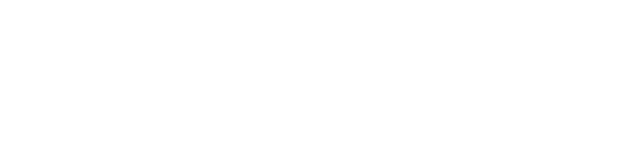
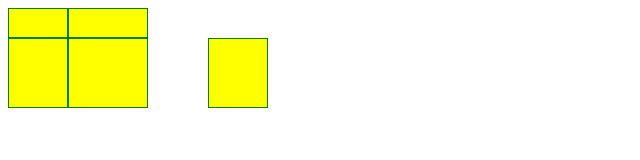
Before and after one commit to dmitriysaleba/turing_task_jul, a plain HTML site: page livecoding_3week_day3/index.html in a window 1280 px wide. Shown: the whole page, without its empty margins (0-640 px from the left). Drawn offline with Linux system fonts and the light colour scheme.

Commit message:
initial commit

```diff
--- a/livecoding_3week_day3/index.css
+++ b/livecoding_3week_day3/index.css
@@ -1 +1,15 @@
-dasdsa1dsa
+
+.container-2{
+    display:grid;
+    grid-template-columns:60px 80px 60px 60px 60px;
+    grid-template-rows: 30px 70px;
+    grid-auto-flow:column;
+}
+.container-2>div{
+    background-color: yellow;
+    border:1px solid green;
+}
+.elem-1{
+    grid-column:4;
+    grid-row:2;
+}
--- a/livecoding_3week_day3/index.html
+++ b/livecoding_3week_day3/index.html
@@ -6,6 +6,18 @@
     <link href="index.css" rel="stylesheet">
 </head>
 <body>
-
+<div class="container-2">
+   <div class="elem-1"></div>
+   <div class="elem-2"></div>
+   <div class="elem-3"></div>
+   <div class="elem-4"></div>
+   <div class="elem-5"></div>
+</div>
+<div class="container">
+    <div class="elem-1"></div>
+    <div class="elem-2"></div>
+    <div class="elem-3"></div>
+    <div class="elem-4"></div>
+</div>
 </body>
 </html>
```
